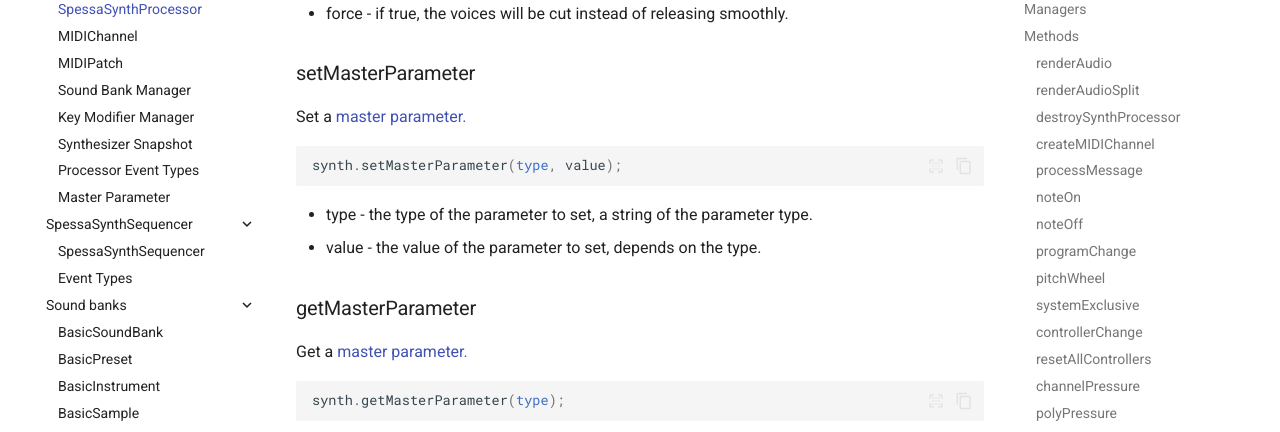
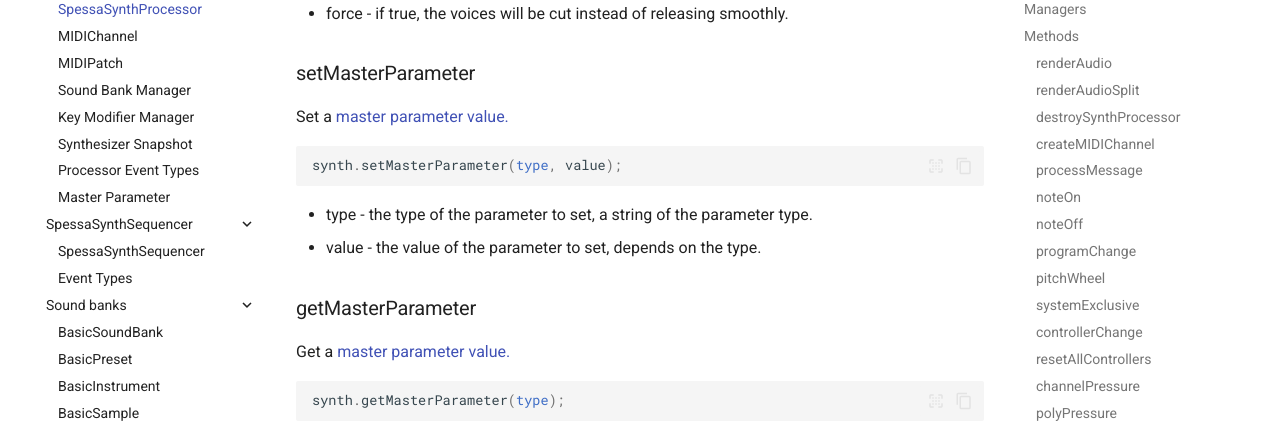
Before and after one commit to spessasus/spessasynth_core, an MkDocs documentation site: the page built from docs/spessa-synth-processor/index.md, in a window 1280 px wide and 900 px high, scrolled down 6080 px. Shown: the part 153-585 px from the top of the window. Built offline with MkDocs 1.6.1 and Material for MkDocs 9.7.7, drawn with Linux system fonts in a browser that asks for light colours; comment, search, counter and statistics services are not loaded.

Commit message:
docs updates

````diff
--- a/docs/spessa-synth-processor/index.md
+++ b/docs/spessa-synth-processor/index.md
@@ -262,7 +262,7 @@ synth.stopAllChannels(force = false);
 
 ### setMasterParameter
 
-Set a [master parameter.](master-parameter.md)
+Set a [master parameter value.](master-parameter.md)
 
 ```ts
 synth.setMasterParameter(type, value);
@@ -273,7 +273,7 @@ synth.setMasterParameter(type, value);
 
 ### getMasterParameter
 
-Get a [master parameter.](master-parameter.md)
+Get a [master parameter value.](master-parameter.md)
 
 ```ts
 synth.getMasterParameter(type);
````
Also changed, not shown: docs/spessa-synth-processor/master-parameter.md (+5 -1 lines).
